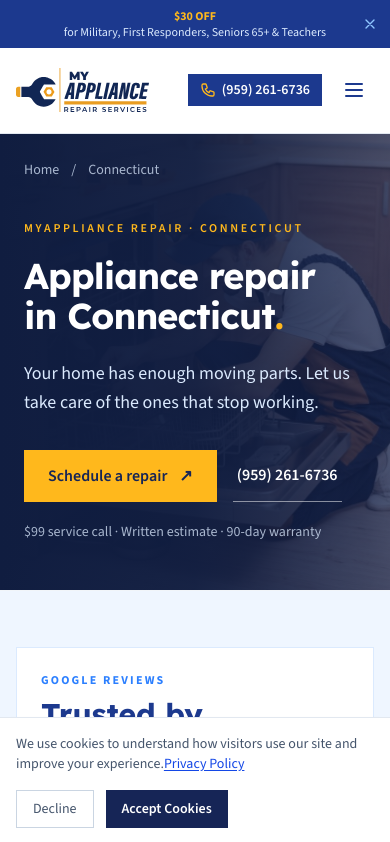
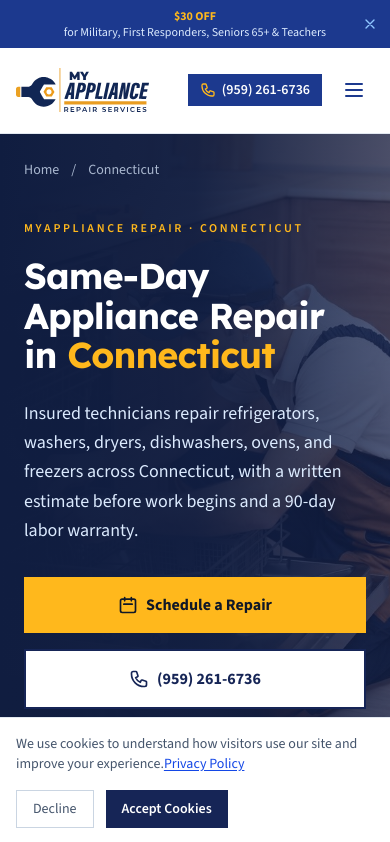
Before and after one commit to elmir-mammadli/my-appliance-repair, a Next.js app: page / in a window 390 px wide. Shown: the top 842 px of the page. Built offline with nearby package versions, Linux system fonts and the light colour scheme.

Commit message:
Preserve homepage hero copy and actions

```diff
--- a/src/components/Hero.tsx
+++ b/src/components/Hero.tsx
@@ -49,22 +49,51 @@ export default function Hero() {
             MyAppliance Repair · Connecticut
           </p>
           <h1 className="max-w-sm text-4xl font-bold leading-[1.1] tracking-tight sm:text-5xl">
-            Appliance repair
-            <br />
-            in Connecticut<span className="text-[#ffb81c]">.</span>
+            Same-Day Appliance Repair in{' '}
+            <span className="text-[#ffb81c]">Connecticut</span>
           </h1>
           <p className="mt-6 max-w-md text-lg leading-relaxed text-blue-100">
-            Your home has enough moving parts. Let us take care of the ones that stop working.
+            Insured technicians repair refrigerators, washers, dryers, dishwashers, ovens,
+            and freezers across Connecticut, with a written estimate before work begins and a
+            90-day labor warranty.
           </p>
 
-          <div className="mt-8 flex flex-wrap gap-4">
-            <BookingButton className="inline-flex min-h-12 items-center justify-center gap-3 bg-[#ffb81c] px-6 py-3.5 font-semibold text-blue-950 transition-colors hover:bg-[#ffd071] focus-visible:outline-2 focus-visible:outline-offset-4 focus-visible:outline-blue-400">
-              Schedule a repair <span aria-hidden="true">↗</span>
+          <div className="mt-8 flex flex-col gap-4 sm:flex-row">
+            <BookingButton className="inline-flex min-h-12 cursor-pointer items-center justify-center gap-2 bg-[#ffb81c] px-8 py-4 text-base font-bold text-gray-900 transition-colors duration-200 hover:bg-[#c9920d]">
+              <svg
+                className="h-5 w-5"
+                fill="none"
+                viewBox="0 0 24 24"
+                stroke="currentColor"
+                strokeWidth={2}
+                aria-hidden="true"
+              >
+                <path
+                  strokeLinecap="round"
+                  strokeLinejoin="round"
+                  d="M8 7V3m8 4V3m-9 8h10M5 21h14a2 2 0 002-2V7a2 2 0 00-2-2H5a2 2 0 00-2 2v12a2 2 0 002 2z"
+                />
+              </svg>
+              Schedule a Repair
             </BookingButton>
             <a
               href="tel:+19592616736"
-              className="inline-flex min-h-12 items-center border-b border-white/50 px-1 py-3 font-semibold hover:text-[#ffb81c]"
+              className="inline-flex min-h-12 items-center justify-center gap-2 border-2 border-blue-950 bg-white px-8 py-4 text-base font-bold text-blue-950 transition-colors duration-200 hover:bg-blue-950 hover:text-white"
             >
+              <svg
+                className="h-5 w-5"
+                fill="none"
+                viewBox="0 0 24 24"
+                stroke="currentColor"
+                strokeWidth={2}
+                aria-hidden="true"
+              >
+                <path
+                  strokeLinecap="round"
+                  strokeLinejoin="round"
+                  d="M3 5a2 2 0 012-2h3.28a1 1 0 01.948.684l1.498 4.493a1 1 0 01-.502 1.21l-2.257 1.13a11.042 11.042 0 005.516 5.516l1.13-2.257a1 1 0 011.21-.502l4.493 1.498a1 1 0 01.684.949V19a2 2 0 01-2 2h-1C9.716 21 3 14.284 3 6V5z"
+                />
+              </svg>
               (959) 261-6736
             </a>
           </div>
```
